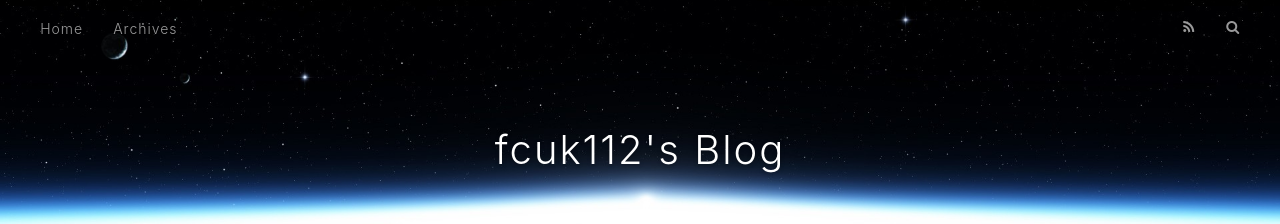
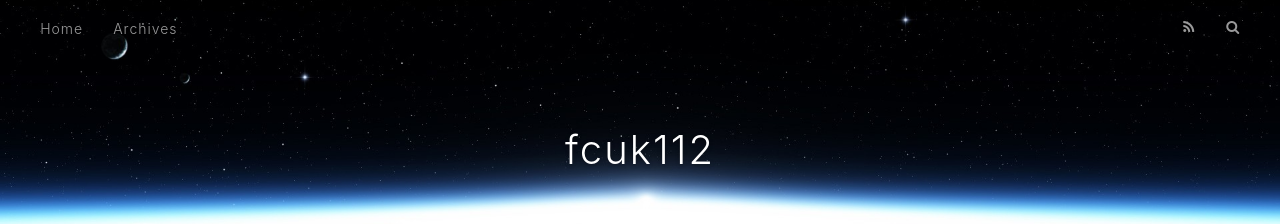
Before and after one commit to fcuk112/fcuk112.github.io, a plain HTML site: page index.html in a window 1280 px wide. Shown: the top 224 px of the page. Drawn offline with nearby package versions, Linux system fonts and the light colour scheme.

Commit message:
Site updated: 2019-05-09 23:30:24

```diff
--- a/index.html
+++ b/index.html
@@ -18,17 +18,17 @@ ga('send', 'pageview');
 
 
 
-  <title>fcuk112&#39;s Blog</title>
+  <title>fcuk112</title>
   <meta name="viewport" content="width=device-width, initial-scale=1, maximum-scale=1">
   <meta property="og:type" content="website">
-<meta property="og:title" content="fcuk112&#39;s Blog">
+<meta property="og:title" content="fcuk112">
 <meta property="og:url" content="http://yoursite.com/index.html">
-<meta property="og:site_name" content="fcuk112&#39;s Blog">
+<meta property="og:site_name" content="fcuk112">
 <meta property="og:locale" content="default">
 <meta name="twitter:card" content="summary">
-<meta name="twitter:title" content="fcuk112&#39;s Blog">
+<meta name="twitter:title" content="fcuk112">
 
-    <link rel="alternate" href="/atom.xml" title="fcuk112&#39;s Blog" type="application/atom+xml">
+    <link rel="alternate" href="/atom.xml" title="fcuk112" type="application/atom+xml">
 
 
     <link rel="icon" href="/favicon.png">
@@ -47,7 +47,7 @@ ga('send', 'pageview');
   <div id="header-outer" class="outer">
     <div id="header-title" class="inner">
       <h1 id="logo-wrap">
-        <a href="/" id="logo">fcuk112&#39;s Blog</a>
+        <a href="/" id="logo">fcuk112</a>
       </h1>
 
     </div>
@@ -110,7 +110,7 @@ ga('send', 'pageview');
 
     </div>
     <footer class="article-footer">
-      <a data-url="http://yoursite.com/2019/05/09/hello-world/" data-id="cjvh846g10001m7h94y38chgt" class="article-share-link">Share</a>
+      <a data-url="http://yoursite.com/2019/05/09/hello-world/" data-id="cjvh868gw0001ynh95cqlm6au" class="article-share-link">Share</a>
 
 
     </footer>
```
Also changed, not shown: 2019/05/09/hello-world/index.html (+5 -5 lines), archives/2019/05/index.html (+6 -6 lines), archives/2019/index.html (+6 -6 lines), archives/index.html (+6 -6 lines).
